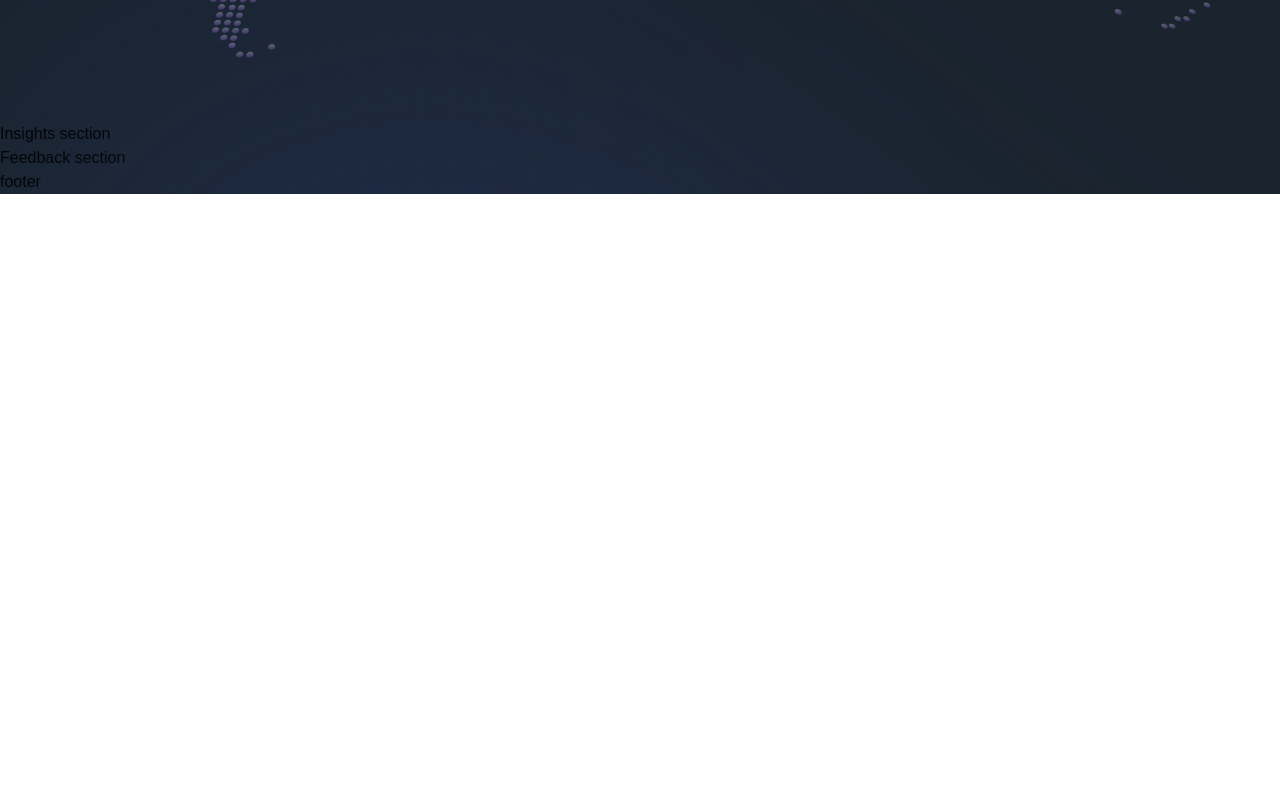
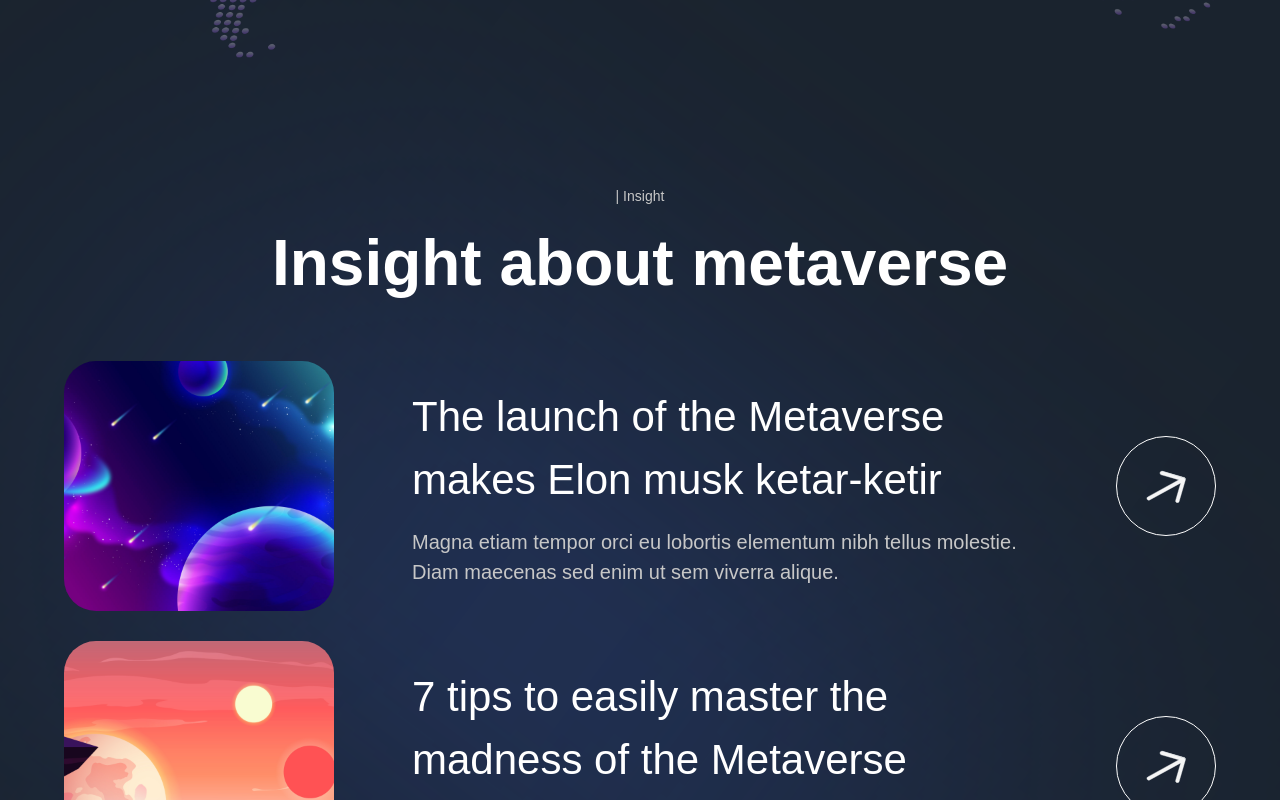
Before and after one commit to PavanKusunuri/metaverse, a Next.js app: page / in a window 1280 px wide. Shown: the part 7340-8140 px from the top of the page. Before the commit the page ends 7534 px from the top, so only its background shows below. Built offline with nearby package versions, Linux system fonts and the light colour scheme; a web font is replaced by a local one.

Commit message:
Added Insights component in Metaversus

```diff
--- a/components/InsightCard.jsx
+++ b/components/InsightCard.jsx
@@ -1,9 +1,40 @@
 'use client';
 
-const InsightCard = () => (
-  <div>
-    Insight Card
-  </div>
+import { motion } from 'framer-motion';
+
+import { fadeIn } from '../utils/motion';
+
+const InsightCard = ({ imgUrl, title, subtitle, index }) => (
+  <motion.div
+    variants={fadeIn('up', 'spring', index * 0.5, 1)}
+    className="flex md:flex-row flex-col gap-4"
+  >
+    <img
+      src={imgUrl}
+      alt="planet-01"
+      className="md:w-[270px] w-full h-[250px] rounded-[32px] object-cover"
+    />
+    <div className="w-full flex justify-between items-center">
+      <div className="flex-1 md:ml-[62px] flex flex-col max-w-[650px]">
+        <h4 className="font-normal lg:text-[42px] text-[26px] text-white">
+          {title}
+        </h4>
+        <p className="mt-[16px] font-normal lg:text-[20px] text-[14px] text-secondary-white">
+          {subtitle}
+        </p>
+      </div>
+
+      <div
+        className="lg:flex hidden items-center justify-center w-[100px] h-[100px] rounded-full bg-transparent border-[1px] border-white"
+      >
+        <img
+          src="/arrow.svg"
+          alt="arrow"
+          className="w-[40%] h-[40%] object-contain"
+        />
+      </div>
+    </div>
+  </motion.div>
 );
 
 export default InsightCard;
--- a/sections/Insights.jsx
+++ b/sections/Insights.jsx
@@ -1,8 +1,29 @@
 'use client';
 
+import { motion } from 'framer-motion';
+
+import styles from '../styles';
+import { insights } from '../constants';
+import { staggerContainer } from '../utils/motion';
+import { InsightCard, TitleText, TypingText } from '../components';
+
 const Insights = () => (
-  <section>
-    Insights section
+  <section className={`${styles.paddings} relative z-10`}>
+    <motion.div
+      variants={staggerContainer}
+      initial="hidden"
+      whileInView="show"
+      viewport={{ once: false, amount: 0.25 }}
+      className={`${styles.innerWidth} mx-auto flex flex-col`}
+    >
+      <TypingText title="| Insight" textStyles="text-center" />
+      <TitleText title={<>Insight about metaverse</>} textStyles="text-center" />
+      <div className="mt-[50px] flex flex-col gap-[30px]">
+        {insights.map((item, index) => (
+          <InsightCard key={`insight-${index}`} {...item} index={index + 1} />
+        ))}
+      </div>
+    </motion.div>
   </section>
 );
 
```
